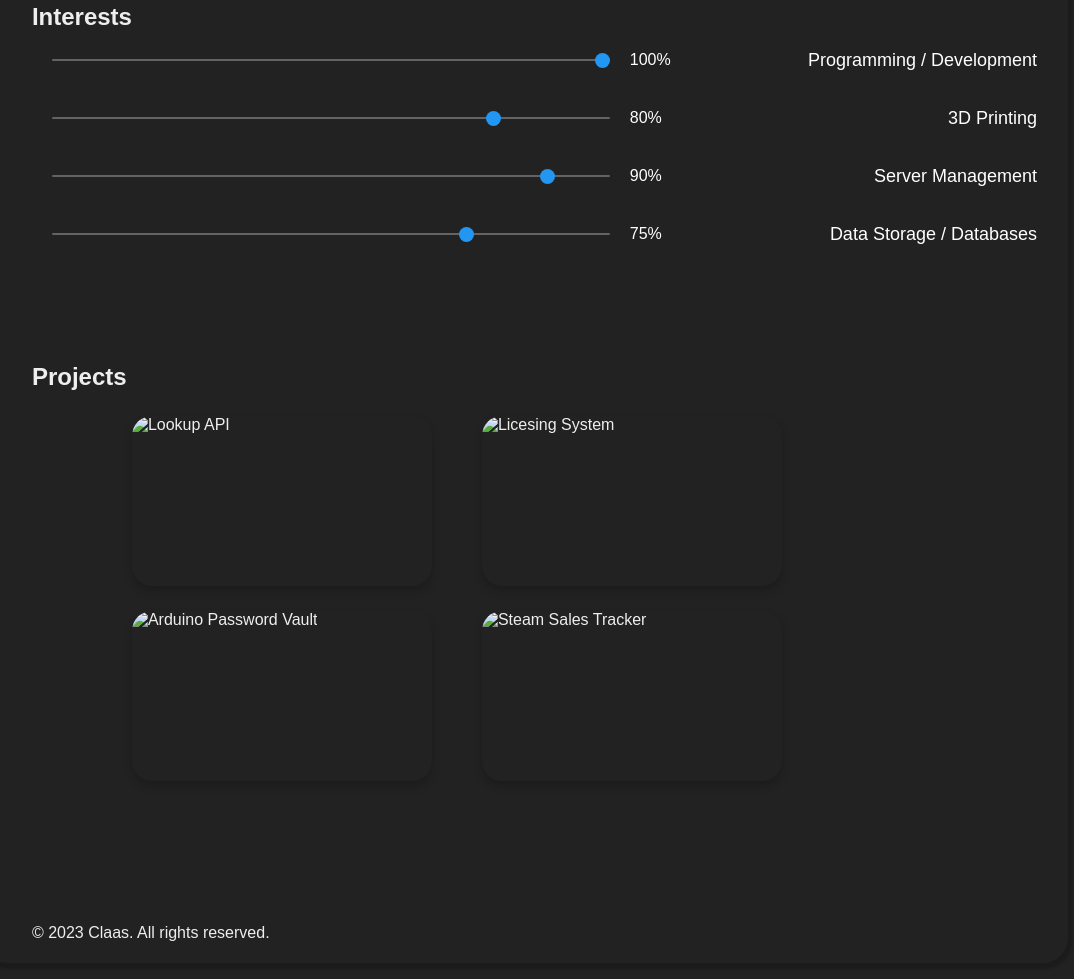
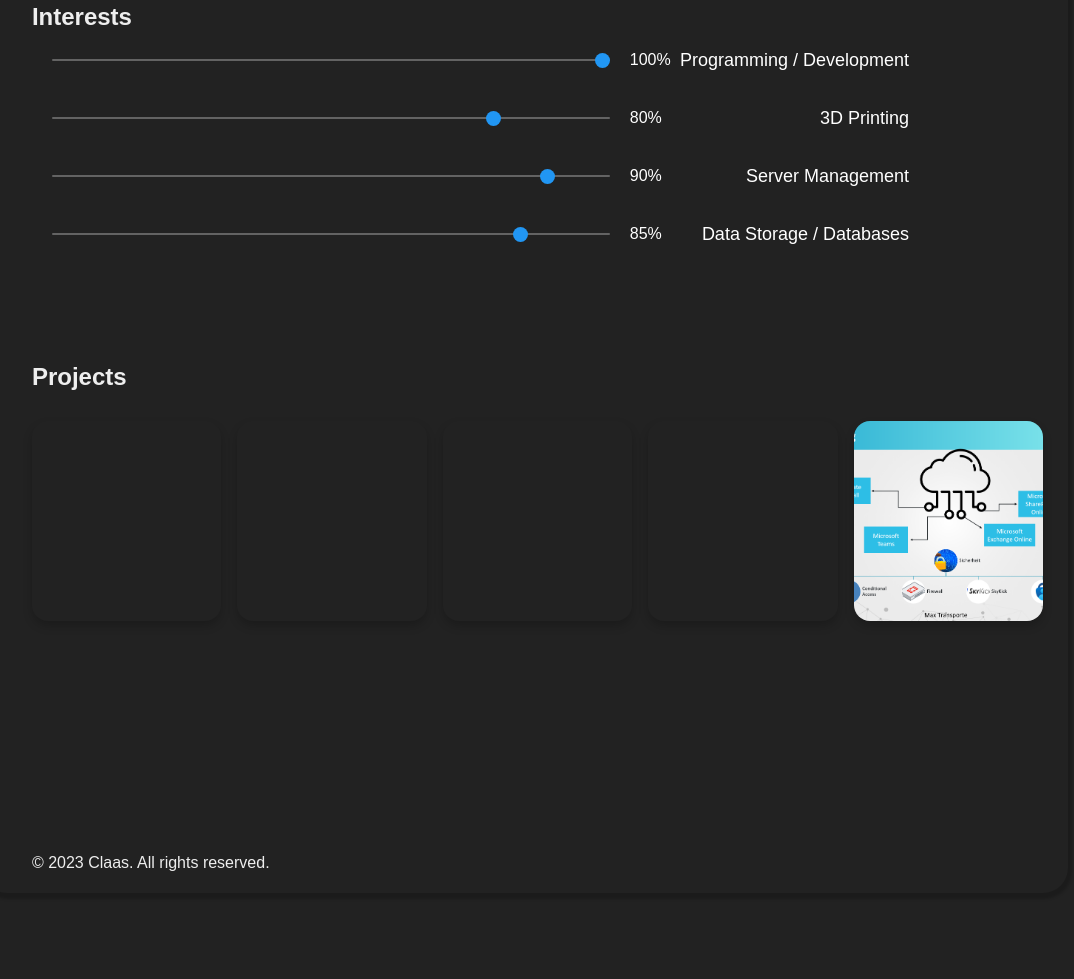
Before and after one commit to OfflinePing/Portfolio, a plain HTML site: page index.html in a window 1280 px wide. Shown: the part 727-1706 px from the top of the page, without its empty margins (115-1189 px from the left). After the commit the page ends 1670 px from the top, so only its background shows below. Drawn offline with Linux system fonts and the light colour scheme.

Commit message:
New Upload <3

```diff
--- a/index.html
+++ b/index.html
@@ -7,9 +7,10 @@
 <body>
 <div class="container">
     <section>
-        <img alt="Profile picture" class="profile-picture" src="placeholder.png">
+        <img alt="Profile picture" class="profile-picture" src="src/user.png">
         <center><h1>Claas</h1>
-            <p class="subtitle">16 Years Old | German - Lower Saxony | Developer | 3D Printing Enthusiast | Server Manager</p>
+            <p class="subtitle">16 Years Old | German - Lower Saxony | Developer | 3D Printing Enthusiast | Server
+                Manager</p>
         </center>
     </section>
 
@@ -81,10 +82,10 @@
             </div>
 
             <div class="slider">
-                <input class="slider-input" disabled max="100" min="0" type="range" value="75">
+                <input class="slider-input" disabled max="100" min="0" type="range" value="85">
                 <div class="slider-text">
                     <div class="slider-label">Data Storage / Databases</div>
-                    <div class="slider-value">75%</div>
+                    <div class="slider-value">85%</div>
                 </div>
             </div>
         </div>
@@ -94,37 +95,20 @@
         <h2>Projects</h2>
         <div class="cards">
             <div class="card">
-                <div class="card-front">
-                    <img alt="Lookup API" src="your-image-url.jpg">
-                </div>
-                <div class="card-back">
                 <p>Simple API that returns information about an IP e.g Hostname, ISP.</p>
             </div>
+            <div class="card">
+                <p>A Basic Licensing System written in GoLang wich allows you to License your Products.</p>
             </div>
             <div class="card">
-                <div class="card-front">
-                    <img alt="Licesing System" src="your-image-url.jpg">
-                </div>
-                <div class="card-back">
-                    <p>A Basic Licensing System written in GoLang wich allows you to License your Products.</p>
-                </div>
-            </div>
-            <div class="card">
-                <div class="card-front">
-                    <img alt="Arduino Password Vault" src="your-image-url.jpg">
-                </div>
-                <div class="card-back">
                 <p>A Password Vault that types in your Password depending on wich RFID Card you hold near its
                     Reader.</p>
             </div>
-            </div>
             <div class="card">
-                <div class="card-front">
-                    <img alt="Steam Sales Tracker" src="your-image-url.jpg">
-                </div>
-                <div class="card-back">
                 <p>A Small Programm that Tracks Steam Sales depending on the List of Games you provide.</p>
             </div>
+            <div class="card" style="background-image: url('src/transporte.png')">
+                <p>An elaborated presentation about a migration to the cloud.</p>
             </div>
         </div>
     </section>
--- a/style.css
+++ b/style.css
@@ -119,95 +119,57 @@ section {
 
 .card {
     position: relative;
-    width: 300px;
-    height: 170px;
+    height: 200px;
     border-radius: 20px;
     overflow: hidden;
-    background-color: #222;
     box-shadow: 0 5px 10px rgba(0, 0, 0, 0.2);
     transform-style: preserve-3d;
-    margin-top: 25px;
-    margin-left: 25px;
-    margin-right: 25px;
-    transition: transform 0.6s;
+    margin-top: 30px;
+    transition: transform 0.6s, opacity 0.6s;
+}
+
+.card p {
+    position: absolute;
+    bottom: 0;
+    left: 0;
+    right: 0;
+    margin: 0;
+    padding: 10px;
+    background-color: rgba(0, 0, 0, 0.7);
+    color: #fff;
+    transition: opacity 0.6s;
+    opacity: 0;
 }
 
 .card:hover {
-    transform: rotateY(180deg);
+    flex: 5;
+    opacity: 1;
 }
 
-.card-front {
-    position: absolute;
-    top: 0;
-    left: 0;
-    width: 100%;
-    height: 100%;
-}
-
-.card-back {
-    position: absolute;
-    top: 0;
-    left: 0;
-    width: 100%;
-    height: 100%;
-    background-color: #222;
-    color: #eee;
-    transform: rotateY(180deg);
-    box-sizing: border-box;
-    padding: 20px;
-    display: none;
-}
-
-.card-back p {
-    font-size: 1.2rem;
-}
-
-.card img {
-    width: 100%;
-    height: 100%;
-    object-fit: cover;
-}
-
-.card::before {
-    content: '';
-    position: absolute;
-    top: 10px;
-    left: 10px;
-    right: 10px;
-    bottom: 10px;
-    z-index: 1;
-    filter: blur(5px);
-}
-
-.card::after {
-    content: '';
-    position: absolute;
-    top: 10px;
-    left: 10px;
-    right: 10px;
-    bottom: 10px;
-    background-color: transparent;
-    z-index: 2;
-}
-
-.card:hover::before {
-    background-color: rgba(0, 0, 0, 0.01);
-}
-
-.card:hover::after {
-    background-color: transparent;
-}
-
-.card:hover .card-back {
-    display: block;
+.card:hover p {
+    opacity: 1;
 }
 
 .cards {
-    margin-left: 75px;
     align-content: space-between;
     align-items: center;
     display: flex;
     flex-wrap: wrap;
+    height: 20rem;
+    gap: 1rem;
+}
+
+.cards > div {
+    flex: 1;
+    border-radius: 1rem;
+    background-position: center;
+    background-size: auto 100%;
+    background-repeat: no-repeat;
+    transition: all .8s cubic-bezier(.25, .4, .45, 1.4);
+}
+
+.cards > div:hover {
+    flex: 5;
 }
 
 .slider-container {
@@ -235,9 +197,15 @@ section {
 
 .slider-label {
     position: absolute;
-    right: 10%;
+    right: 20%;
     font-size: 18px;
     white-space: nowrap;
+}
+
+@media (max-width: 1024px) {
+    .slider-label {
+        right: 8%;
+    }
 }
 
 .slider-value {
```
Also changed, not shown: src/transporte.png (added), src/user.png (added). Lines whose indentation alone changed are shown as unchanged.
